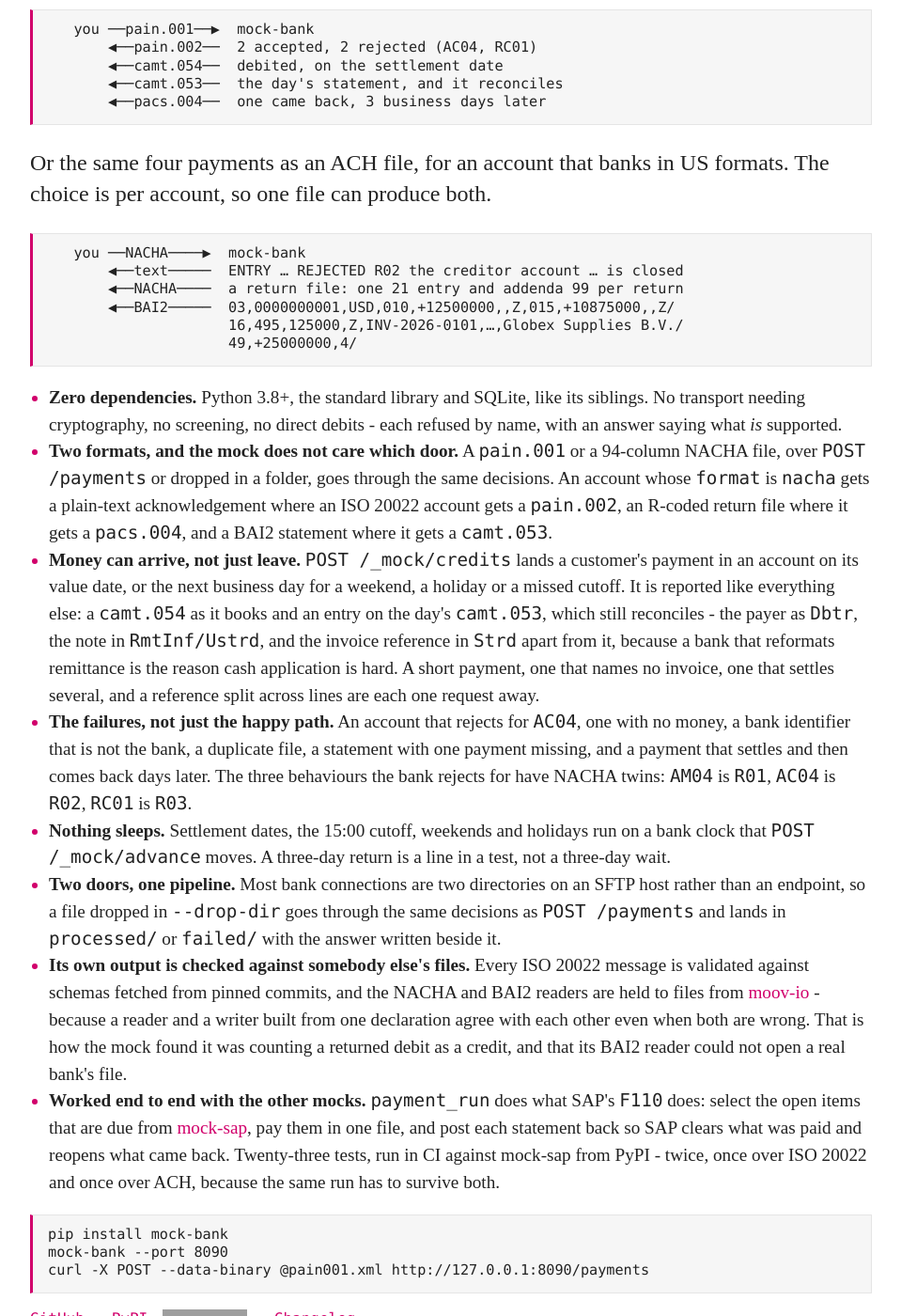
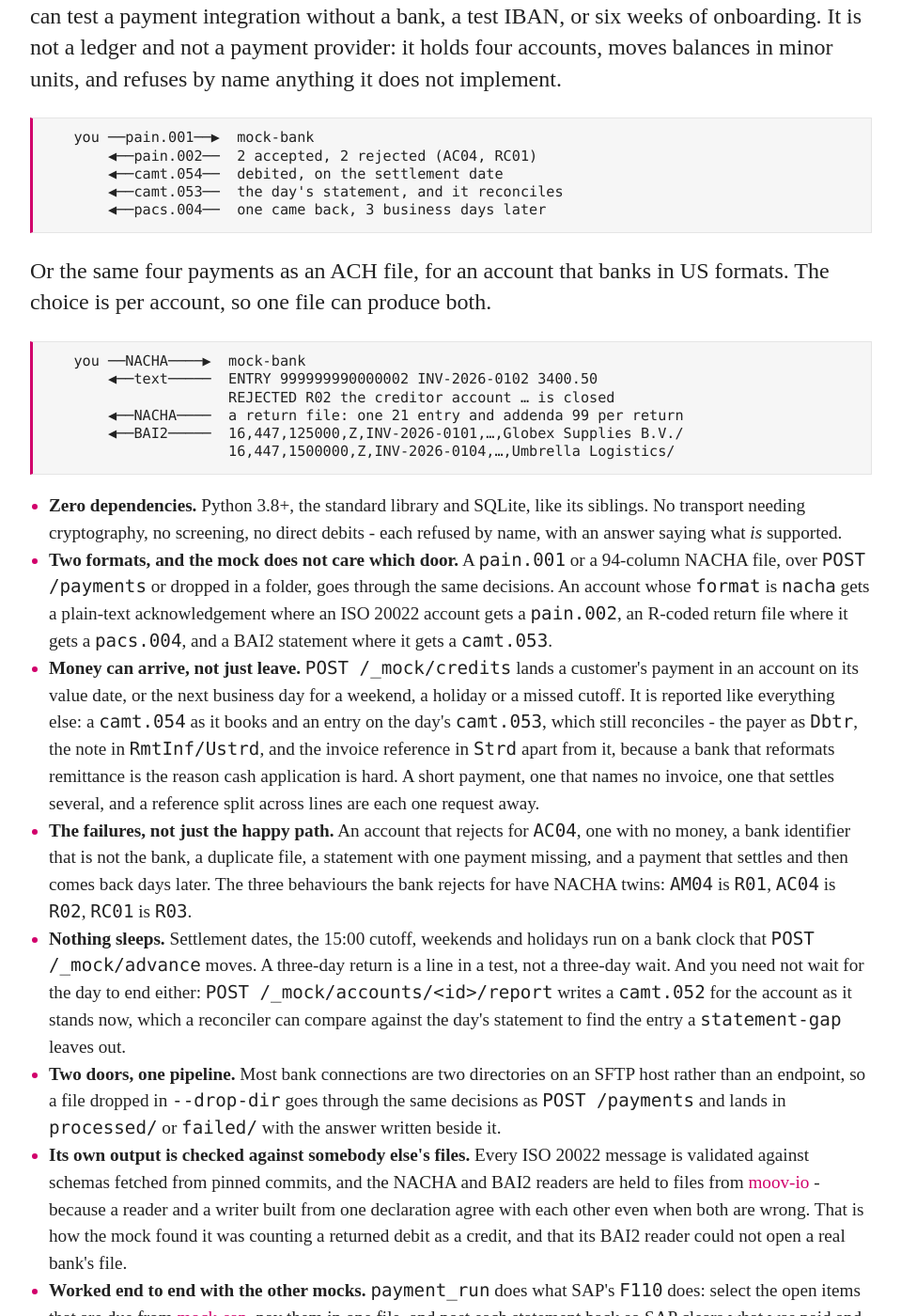
Before and after one commit to rseufert/rseufert.github.io, a Jekyll site: the page built from index.html, in a window 1280 px wide and 1400 px high, scrolled down 3158 px. Shown: the whole window at 94% size, without its empty margins (160-1119 px from the left). Built offline with Jekyll 4.4.1, drawn with Linux system fonts in a browser that asks for light colours; some of the changed text lies outside the part shown; grey boxes are pictures that could not be loaded.

Commit message:
Catch the page up to mock-edi 0.6.0 and mock-bank 0.5.0
Two releases landed today after the last site update, and one of them changes
bytes the page quotes.

**The BAI2 block was showing a statement no version ever wrote.** mock-bank 0.5.0
replaced the placeholder type codes, so `495` is now `447` - but checking that
turned up something worse. The block's balance and control lines cannot have come
from one message: `010,+12500000 / 015,+10875000` are the *account's* balances for
that scenario, and BAI2 writes `+12061925 / +10436925`; `49,+25000000` is the
all-accepted control total, whose record count is 6, not the 4 shown. I ran it
against 0.3.0, 0.4.0 and 0.5.0 and none of them produces those lines together.

The reason BAI2 disagrees with the account is a real bug, filed as
rseufert/mock-bank#144: both balances come out low by exactly the payments that
were rejected and never debited, while `camt.053` for the identical scenario is
correct. So the block now shows the two entry records, which are real in every
version, and no longer asserts balances - the page should not claim a BAI2
statement reconciles while it does not. The ISO 20022 block above still says
`camt.053` reconciles, because that one does.

**mock-edi can be the buyer.** Until 0.6.0 it could only sell, which made the
card half the story: `POST /_mock/purchase` places an order with a supplier
partner, so a system that sells now has a customer to test against. It also
receives the X12 820 and EDIFACT REMADV.

That last one moves the Procure to pay card's honest caveat rather than removing
it. The example still does not tell the supplier what was paid, but mock-edi no
longer lacks the document - so the gap is in the example now, and the loop is
closable. Saying "mock-edi does not speak it yet" would simply be false.

Also gives the mock-bank card 0.5.0's `camt.052` intraday report, on the clock
bullet where it belongs: the point of it is comparing a mid-day report against
the day's statement to find what a statement-gap leaves out.

Co-Authored-By: Claude Opus 5 <noreply@anthropic.com>

```diff
--- a/index.html
+++ b/index.html
@@ -44,6 +44,7 @@ curl "http://127.0.0.1:8000/sap/opu/odata/sap/API_SALES_ORDER_SRV/A_SalesOrder?\
 		<ul class="features">
 			<li><strong>Zero dependencies.</strong> Installs in a locked-down CI image.</li>
 			<li><strong>X12 and EDIFACT over AS2.</strong> Fixed-width ISA, release characters, <code>HL</code> trees, MDNs with a <code>Received-Content-MIC</code>.</li>
+			<li><strong>It can be the buyer, not only the seller.</strong> <code>POST /_mock/purchase</code> places an order with a partner whose role is <code>supplier</code> - so if the system under test is the one that <em>sells</em>, the mock is the customer sending you the 850 and reading your 855, 856 and 810 back, saying where each disagrees with what it ordered. It also receives a remittance advice, the X12 820 and EDIFACT <code>REMADV</code>, and reports one that advises cash before it settles.</li>
 			<li><strong>AS2, plain HTTP, or a folder.</strong> Point <code>--drop-dir</code> and <code>--pickup-dir</code> at directories for integrations that still trade files.</li>
 			<li><strong>Changes and receipts.</strong> An 860 changes an order and is answered with an 865; EDIFACT's <code>ORDCHG</code> is answered by an <code>ORDRSP</code>, having no change acknowledgment of its own. The 997s you send back are matched to what the mock sent, so "nobody acknowledged my invoice" is testable. A replayed interchange is refused with a TA1, not fulfilled twice.</li>
 			<li><strong>Failure on demand.</strong> Short shipments, rejected lines, duplicate invoices, documents out of order, answers an hour late, corrupt trailers, a translator that rejects everything, an invoice that never comes, a strict partner, a partner that never answers.</li>
@@ -65,17 +66,17 @@ curl -X POST --data-binary @order.edi http://127.0.0.1:8080/edi</code></pre>
        ◀──pacs.004──  one came back, 3 business days later</code></pre>
 		<p>Or the same four payments as an ACH file, for an account that banks in US formats. The choice is per account, so one file can produce both.</p>
 <pre><code>   you ──NACHA────▶  mock-bank
-       ◀──text─────  ENTRY … REJECTED R02 the creditor account … is closed
+       ◀──text─────  ENTRY 999999990000002 INV-2026-0102 3400.50
+                     REJECTED R02 the creditor account … is closed
        ◀──NACHA────  a return file: one 21 entry and addenda 99 per return
-       ◀──BAI2─────  03,0000000001,USD,010,+12500000,,Z,015,+10875000,,Z/
-                     16,495,125000,Z,INV-2026-0101,…,Globex Supplies B.V./
-                     49,+25000000,4/</code></pre>
+       ◀──BAI2─────  16,447,125000,Z,INV-2026-0101,…,Globex Supplies B.V./
+                     16,447,1500000,Z,INV-2026-0104,…,Umbrella Logistics/</code></pre>
 		<ul class="features">
 			<li><strong>Zero dependencies.</strong> Python 3.8+, the standard library and SQLite, like its siblings. No transport needing cryptography, no screening, no direct debits - each refused by name, with an answer saying what <em>is</em> supported.</li>
 			<li><strong>Two formats, and the mock does not care which door.</strong> A <code>pain.001</code> or a 94-column NACHA file, over <code>POST /payments</code> or dropped in a folder, goes through the same decisions. An account whose <code>format</code> is <code>nacha</code> gets a plain-text acknowledgement where an ISO 20022 account gets a <code>pain.002</code>, an R-coded return file where it gets a <code>pacs.004</code>, and a BAI2 statement where it gets a <code>camt.053</code>.</li>
 			<li><strong>Money can arrive, not just leave.</strong> <code>POST /_mock/credits</code> lands a customer's payment in an account on its value date, or the next business day for a weekend, a holiday or a missed cutoff. It is reported like everything else: a <code>camt.054</code> as it books and an entry on the day's <code>camt.053</code>, which still reconciles - the payer as <code>Dbtr</code>, the note in <code>RmtInf/Ustrd</code>, and the invoice reference in <code>Strd</code> apart from it, because a bank that reformats remittance is the reason cash application is hard. A short payment, one that names no invoice, one that settles several, and a reference split across lines are each one request away.</li>
 			<li><strong>The failures, not just the happy path.</strong> An account that rejects for <code>AC04</code>, one with no money, a bank identifier that is not the bank, a duplicate file, a statement with one payment missing, and a payment that settles and then comes back days later. The three behaviours the bank rejects for have NACHA twins: <code>AM04</code> is <code>R01</code>, <code>AC04</code> is <code>R02</code>, <code>RC01</code> is <code>R03</code>.</li>
-			<li><strong>Nothing sleeps.</strong> Settlement dates, the 15:00 cutoff, weekends and holidays run on a bank clock that <code>POST /_mock/advance</code> moves. A three-day return is a line in a test, not a three-day wait.</li>
+			<li><strong>Nothing sleeps.</strong> Settlement dates, the 15:00 cutoff, weekends and holidays run on a bank clock that <code>POST /_mock/advance</code> moves. A three-day return is a line in a test, not a three-day wait. And you need not wait for the day to end either: <code>POST /_mock/accounts/&lt;id&gt;/report</code> writes a <code>camt.052</code> for the account as it stands now, which a reconciler can compare against the day's statement to find the entry a <code>statement-gap</code> leaves out.</li>
 			<li><strong>Two doors, one pipeline.</strong> Most bank connections are two directories on an SFTP host rather than an endpoint, so a file dropped in <code>--drop-dir</code> goes through the same decisions as <code>POST /payments</code> and lands in <code>processed/</code> or <code>failed/</code> with the answer written beside it.</li>
 			<li><strong>Its own output is checked against somebody else's files.</strong> Every ISO 20022 message is validated against schemas fetched from pinned commits, and the NACHA and BAI2 readers are held to files from <a href="https://github.com/moov-io">moov-io</a> - because a reader and a writer built from one declaration agree with each other even when both are wrong. That is how the mock found it was counting a returned debit as a credit, and that its BAI2 reader could not open a real bank's file.</li>
 			<li><strong>Worked end to end with the other mocks.</strong> <code>payment_run</code> does what SAP's <code>F110</code> does: select the open items that are due from <a href="https://github.com/rseufert/mock-sap">mock-sap</a>, pay them in one file, and post each statement back so SAP clears what was paid and reopens what came back. Twenty-three tests, run in CI against mock-sap from PyPI - twice, once over ISO 20022 and once over ACH, because the same run has to survive both.</li>
@@ -100,7 +101,7 @@ SAP  ◀──FINSTA01◀──camt.053──    the statement clears what was p
 			<li><strong>The fix is to ask the system of record.</strong> Does SAP already hold a supplier invoice with this number, from this supplier? One <code>$filter</code>, and it survives a restart because SAP is where the answer lives. Per supplier, because an invoice number is only unique within one.</li>
 			<li><strong>A price disagreement never reaches the bank,</strong> blocked by a real <code>810</code> disagreeing with the purchase order rather than by a flag a test set.</li>
 			<li><strong>A payment the bank rejects leaves the invoice owed.</strong> The supplier's account is closed, SAP still holds its details, and <code>AC04</code> comes back: the item stays open and stays distinguishable from one that was paid and came back.</li>
-			<li><strong>It does not tell the supplier what was paid,</strong> and says so. That needs a remittance advice, which mock-edi does not speak yet - so the loop ends with SAP and the bank agreeing and the supplier none the wiser, which is why a supplier keeps dunning you for an invoice you paid.</li>
+			<li><strong>It does not tell the supplier what was paid,</strong> and says so - which is why a supplier keeps dunning you for an invoice you paid. That needs a remittance advice, and as of mock-edi 0.6.0 there is one to send: it receives the X12 820 and EDIFACT <code>REMADV</code>. So the gap is now in the example rather than in the mocks, and the loop is closable.</li>
 		</ul>
 <pre><code>pip install "mock-sap&gt;=0.13.2" mock-edi
 git clone https://github.com/rseufert/mock-bank &amp;&amp; cd mock-bank
```
